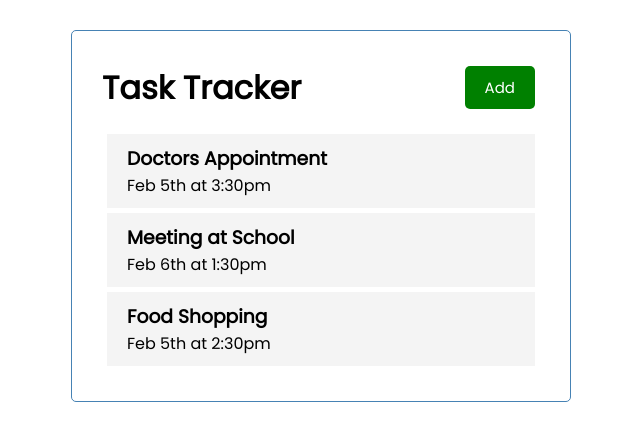
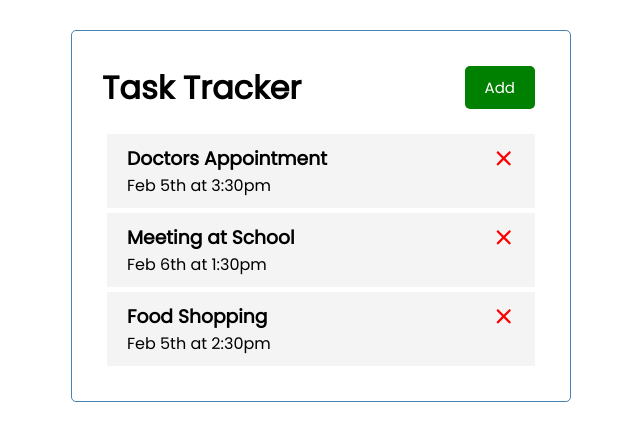
Before and after one commit to albertombundi/Task-Tracer, an Angular app: page / in a window 1280 px wide. Shown: the top 440 px of the page, without its empty margins (319-959 px from the left). Built offline with nearby package versions, Linux system fonts and the light colour scheme.

Commit message:
Angular FontAwesome Setup

```diff
--- a/package.json
+++ b/package.json
@@ -28,6 +28,10 @@
     "@angular/forms": "^20.3.0",
     "@angular/platform-browser": "^20.3.0",
     "@angular/router": "^20.3.0",
+    "@fortawesome/angular-fontawesome": "^3.0.0",
+    "@fortawesome/free-brands-svg-icons": "^7.0.0",
+    "@fortawesome/free-regular-svg-icons": "^7.0.0",
+    "@fortawesome/free-solid-svg-icons": "^7.0.0",
     "json-server": "^1.0.0-beta.3",
     "rxjs": "~7.8.0",
     "tslib": "^2.3.0",
--- a/src/app/app.ts
+++ b/src/app/app.ts
@@ -1,9 +1,11 @@
 import { Component } from '@angular/core';
 import { Header } from './components/header/header';
 import { Tasks } from './components/tasks/tasks';
+import { FontAwesomeModule} from '@fortawesome/angular-fontawesome';
+
 @Component({
   selector: 'app-root',
-  imports: [ Header, Tasks ],
+  imports: [ Header, Tasks, FontAwesomeModule ],
   templateUrl: './app.html',
   styleUrl: './app.css'
 })
--- a/src/app/components/task-item/task-item.html
+++ b/src/app/components/task-item/task-item.html
@@ -1,4 +1,4 @@
 <div class="task">
-    <h3>{{task.text}}</h3>
-    <p>{{task.day}}</p>
+    <h3>{{ task.text }} <fa-icon [ngStyle]="{'color': 'red'}" [icon]="faTimes"></fa-icon></h3>
+    <p>{{ task.day }}</p>
 </div>
--- a/src/app/components/task-item/task-item.ts
+++ b/src/app/components/task-item/task-item.ts
@@ -1,13 +1,17 @@
 import { Component, Input } from '@angular/core';
 import { CommonModule } from '@angular/common';
 import { Task } from '../../Task';
+import { FontAwesomeModule } from '@fortawesome/angular-fontawesome';
+import { faTimes } from '@fortawesome/free-solid-svg-icons';
 @Component({
   selector: 'app-task-item',
   standalone: true,
-  imports: [CommonModule],
+  imports: [CommonModule, FontAwesomeModule],
   templateUrl: './task-item.html',
   styleUrl: './task-item.css'
 })
 export class TaskItem {
    @Input() task!: Task;
+
+   faTimes = faTimes;
 }
```
Also changed, not shown: 1 other file (tests, documents, lock files or other folders).
